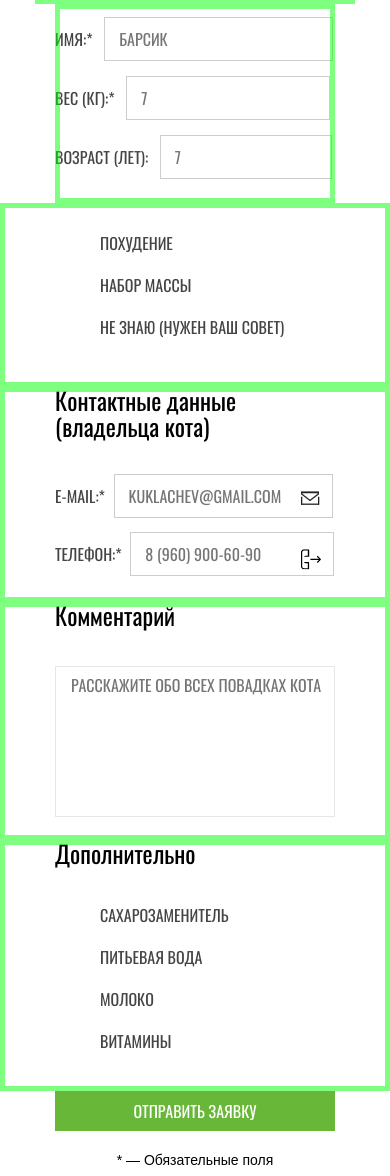
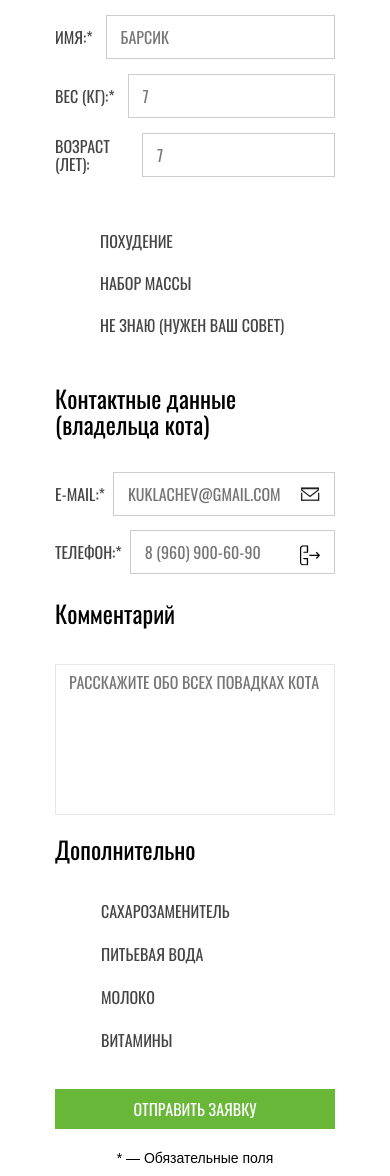
Before and after one commit to victoria-nsl/1669265-cat-energy-22, a website: page source/form.html in a window 390 px wide. Shown: the part 424-1600 px from the top of the page. Drawn offline with nearby package versions, Linux system fonts and the light colour scheme; files that its build step writes are made by us from their sources.

Commit message:
Адаптивная сетка для страницы формы

```diff
--- a/source/form.html
+++ b/source/form.html
@@ -2,6 +2,7 @@
 <html class="page" lang="ru">
   <head>
     <meta charset="utf-8">
+    <meta name="viewport" content="width=device-width, initial-scale=1">
     <title>Страница формы HTML Academy: Кэт энерджи</title>
     <link href="css/style.css" rel="stylesheet">
   </head>
@@ -10,7 +11,7 @@
 
     <header class="page-header">
       <div class="page-header__wrapper">
-        <div class="page-header__logo-block  container">
+        <div class="page-header__logo-block">
           <a class="page-header__logo-link-image" href="index.html" aria-label="Перейти на главную страницу">
             <img src="img/logo-mobile.svg" width="34" height="38" alt="Логотип-картинка магазина «Кэт энерджи»">
           </a>
@@ -45,7 +46,7 @@
 
     <main class="page-main form-main">
 
-      <div class="form-main__title-block  container">
+      <div class="form-main__title-block  container container--form">
         <h1 class="form-main__title">
           Подбор программы
         </h1>
@@ -57,7 +58,8 @@
 
       <form class="form-main__form form" action="https://echo.htmlacademy.ru" method="post">
 
-        <fieldset class="form__cat-information cat-information container">
+        <div class="form__wrapper-information-program">
+          <fieldset class="form__cat-information cat-information">
             <legend class = "visually-hidden">
               Информация о коте
             </legend>
@@ -66,11 +68,11 @@
                 <label class="cat-information__label form__label" for="cat-name"> Имя:*</label>
                 <input class="cat-information__input form__input-text" id="cat-name" type="text" name="cat-name" placeholder="Барсик" required >
               </li>
-            <li class="cat-information__item item-cat">
+              <li class="cat-information__item">
                 <label class="cat-information__label form__label" for="cat-weight"> Вес (кг):*</label>
                 <input class="cat-information__input form__input-text" id="cat-weight" type="text" name="cat-weight" placeholder="7" required>
               </li>
-            <li class="cat-information__item item-cat">
+              <li class="cat-information__item">
                 <label class="cat-information__label form__label" for="cat-age"> Возраст (лет):</label>
                 <input class="cat-information__input form__input-text" id="cat-age" type="text" name="cat-age" placeholder="7">
               </li>
@@ -79,27 +81,28 @@
 
           <fieldset class="form__change-program change-program">
             <legend class = "visually-hidden">Выбор программы</legend>
-          <ul class="change-program__list container">
+            <ul class="change-program__list">
               <li class="change-program__item">
                 <input class="change-program__input form__input form__input--radio" id="program-slim" type="radio" name="program" value="slim" checked>
                 <label class="change-program__label form__label" for="program-slim">Похудение</label>
               </li>
-            <li class="change-program__item item-radio">
+              <li class="change-program__item">
                 <input class="change-program__input form__input form__input--radio" id="program-fat" type="radio" name="program" value="fat">
                 <label class="change-program__label form__label" for="program-fat">Набор массы</label>
               </li>
-            <li class="change-program__item item-radio">
+              <li class="change-program__item">
                 <input class="change-program__input form__input form__input--radio" id="program-unknown" type="radio" name="program" value="unknown">
                 <label class="change-program__label form__label " for="program-unknown">Не знаю (Нужен ваш совет)</label>
               </li>
             </ul>
           </fieldset>
+        </div>
 
         <fieldset class="form__owner-information owner-information">
-          <legend class = "owner-information__title form__legend container">
+          <legend class = "owner-information__title form__legend container container--form">
             Контактные данные (владельца кота)
           </legend>
-          <ul class="owner-information__list container ">
+          <ul class="owner-information__list container container--form">
             <li class="owner-information__item">
               <label class="owner-information__label form__label" for="owner-email">E-mail:*</label>
               <div class="owner-information__field-input">
@@ -134,18 +137,18 @@
         </fieldset>
 
         <fieldset class="form__comments comments">
-          <legend class = "comments__title form__legend container">
+          <legend class = "comments__title form__legend container container--form ">
             Комментарий
           </legend>
-          <p class="comments__item  container">
+          <p class="comments__item  container container--form">
             <label class="visually-hidden" for="comments-text">Текст комментария</label>
             <textarea class="comments__text" id="comments-text" name="comments" placeholder="Расскажите обо всех повадках кота"></textarea>
           </p>
         </fieldset>
 
         <fieldset class="form__products-additional products-additional">
-          <legend class = "products-additional__title form__legend container ">Дополнительно</legend>
-          <ul class="products-additional__list  container">
+          <legend class = "products-additional__title form__legend container container--form ">Дополнительно</legend>
+          <ul class="products-additional__list  container container--form">
             <li class="products-additional__item">
               <input class="products-additional__input form__input form__input--checkbox" id="sweetener" type="checkbox" name="sweetener" checked>
               <label class="products-additional__label form__label" for="sweetener">Сахарозаменитель</label>
@@ -165,14 +168,15 @@
           </ul>
         </fieldset>
 
-        <div class="form__button  container">
-          <button class="button" type="submit">отправить заявку</button>
+        <div class="form__wrapper-button-notice  container container--form ">
+          <div class="form__button">
+            <button class="button button--form" type="submit">отправить заявку</button>
           </div>
 
-        <p class="form__notice container">
+          <p class="form__notice">
             * — Обязательные поля
           </p>
-
+        </div>
       </form>
 
     </main>
@@ -183,8 +187,8 @@
         <h2 class="visually-hidden">
           Контакты магазина
         </h2>
-        <div class="contacts__wrapper-text-block contacts__wrapper-text-block--grey">
-          <div class="contacts__text-block container">
+        <div class="contacts__wrapper-text-block">
+          <div class="contacts__text-block">
             <p class="contacts__invitation">
               Приглашаем к&nbsp;сотрудничеству  дилеров!
             </p>
--- a/source/less/blocks/cat-information.less
+++ b/source/less/blocks/cat-information.less
@@ -1,39 +1,49 @@
-.cat-information {
-  outline: 5px solid rgba(0, 255, 0, 0.5);
-  outline-offset: -5px;
-}
+.cat-information__list {
+  width: 280px;
+  padding: 11px 20px 9px 20px;
+  margin: 0 auto;
+  list-style: none;
 
-.cat-information__list {
-  list-style: none;
-  margin: 0;
-  padding: 0;
-  padding-top: 13px;
-  padding-bottom: 9px;
+  @media (min-width: @tablet-width) {
+    width: 668px;
+    padding: 0 30px 52px 70px;
+  }
+
+  @media (min-width: @desktop-width) {
+    width: 570px;
+    padding: 0 0 3px 0;
+    margin: 0;
+  }
 }
 
 .cat-information__item {
+  display: flex;
+  align-items: center;
+  width: 280px;
   margin-bottom: 15px;
 
-  &:nth-child(1) .cat-information__input {
-    width: 229px;
-    box-sizing: border-box;
+  @media (min-width: @tablet-width) {
+    width: 631px;
+    margin-bottom: 18px;
   }
 
-  &:nth-child(2) .cat-information__input {
-    width: 204px;
-    box-sizing: border-box;
-  }
-
-  &:nth-child(3) .cat-information__input {
-    width: 172px;
-    box-sizing: border-box;
+  @media (min-width: @desktop-width) {
+    width: 570px;
   }
 }
 
 .cat-information__label {
-  margin-right: 8px;
+  margin-right: 13px;
+
+  @media (min-width: @tablet-width) {
+    margin-right: 18px;
+  }
+
+  @media (min-width: @desktop-width) {
+    margin-right: 16px;
+  }
 }
 
 .cat-information__input {
-  padding: 12px 14px 12px 14px;
+  flex-grow: 1;
 }
--- a/source/less/blocks/change-program.less
+++ b/source/less/blocks/change-program.less
@@ -1,21 +1,39 @@
-.change-program {
-  outline: 5px solid rgba(0, 255, 0, 0.5);
-  outline-offset: -5px;
-}
+.change-program__list {
+  width: 280px;
+  margin: 0 auto;
+  padding: 28px 20px 5px 20px;
+  list-style: none;
 
-.change-program__list {
-  list-style: none;
-  margin: 0 auto;
-  padding: 0;
-  padding-top: 28px;
-  padding-bottom: 9px;
-  margin-bottom: 21px;
+  @media (min-width: @tablet-width) {
+    width: 668px;
+    padding: 30px 30px 7px 70px;
+  }
+
+  @media (min-width: @desktop-width) {
+    width: 570px;
+    padding: 30px 0;
+    margin: 0;
+  }
 }
 
 .change-program__item {
+  width: 280px;
   margin-bottom: 18px;
+
+  @media (min-width: @tablet-width) {
+    width: 631px;
+    margin-bottom: 23px;
+  }
+
+  @media (min-width: @desktop-width) {
+    width: 570px;
+  }
 }
 
 .change-program__label {
-  margin-left: 45px;
+  padding-left: 45px;
+
+  @media (min-width: @tablet-width) {
+    padding-left: 89px;
+  }
 }
--- a/source/less/blocks/comments.less
+++ b/source/less/blocks/comments.less
@@ -1,24 +1,28 @@
-.comments {
-  outline: 5px solid rgba(0, 255, 0, 0.5);
-  outline-offset: -5px;
-}
+.comments__title {
+  padding-top: 6px;
+  padding-bottom: 38px;
 
-.comments__title {
-  margin-bottom: 38px;
+  @media (min-width: @tablet-width) {
+    padding-top: 25px;
+    padding-bottom: 76px;
+  }
+
+  @media (min-width: @desktop-width) {
+    padding-top: 34px;
+  }
 }
 
 .comments__item {
   margin: 0 auto;
-  margin-bottom: 18px;
 }
 
 .comments__text {
   width: 280px;
   height: 151px;
-  padding: 9px 12px 10px 15px;
+  padding: 8px 13px 8px 13px;
   font-family: inherit;
   font-style: normal;
-  font-weight: normal;
+  font-weight: 400;
   font-size: 16px;
   line-height: 18px;
   text-transform: uppercase;
@@ -26,4 +30,12 @@
   box-sizing: border-box;
   border: 1px solid @grey-textarea;
   resize: none;
+
+  @media (min-width: @tablet-width) {
+    width: 631px;
+    height: 174px;
+    padding: 10px 19px;
+    font-size: 20px;
+    line-height: 30px;
+  }
 }
--- a/source/less/blocks/contacts.less
+++ b/source/less/blocks/contacts.less
@@ -1,4 +1,8 @@
 .contacts__wrapper-text-block--grey {
+  background-color: @grey-basic;
+}
+
+.contacts__wrapper-text-block {
   background-color: @grey-basic;
 }
 
--- a/source/less/blocks/form.less
+++ b/source/less/blocks/form.less
@@ -1,13 +1,18 @@
 .form fieldset {
   padding: 0;
-  margin: 0 auto;
+  margin: 0;
   border: none;
 }
 
 .form__legend {
-  font-weight: normal;
+  font-weight: 400;
   font-size: 24px;
   line-height: 26px;
+
+  @media (min-width: @tablet-width) {
+    font-size: 36px;
+    line-height: 36px;
+  }
 }
 
 .form__label {
@@ -16,9 +21,15 @@
   line-height: 18px;
   text-transform: uppercase;
   color: @grey-special-dark;
+
+  @media (min-width: @tablet-width) {
+    font-size: 20px;
+    line-height: 30px;
+  }
 }
 
 .form__input-text {
+  padding: 12px 14px 12px 14px;
   font-family: inherit;
   font-style: normal;
   font-weight: 400;
@@ -28,14 +39,42 @@
   color: @grey-special-dark;
   border: 1px solid @grey-border;
   box-sizing: border-box;
+
+  @media (min-width: @tablet-width) {
+    padding: 11px 19px 11px 19px;
+    font-size: 20px;
+    line-height: 30px;
+  }
 }
 
 .form__input {
   display: none;
 }
 
+.form__wrapper-button-notice {
+  @media (min-width: @tablet-width) {
+    display: flex;
+    align-items: center;
+    margin-bottom: 72px;
+  }
+
+  @media (min-width: @desktop-width) {
+    margin-bottom: 84px;
+  }
+}
+
 .form__button {
   margin-bottom: 21px;
+
+  @media (min-width: @tablet-width) {
+    margin-bottom: 0;
+    margin-right: 61px;
+  }
+
+  @media (min-width: @desktop-width) {
+    margin-bottom: 0;
+    margin-right: 81px;
+  }
 }
 
 .form__notice {
@@ -47,4 +86,11 @@
   font-size: 14px;
   line-height: 16px;
   text-align: center;
+
+  @media (min-width: @tablet-width) {
+    width: 180px;
+    margin: 0;
+    font-size: 16px;
+    line-height: 16px;
+  }
 }
--- a/source/less/blocks/main-navigation.less
+++ b/source/less/blocks/main-navigation.less
@@ -59,6 +59,11 @@
     font-weight: 400;
     font-size: 20px;
     line-height: 30px;
+  }
+}
+
+.main-navigation__item--index a {
+  @media (min-width: @desktop-width) {
     color: @white-basic;
   }
 }
--- a/source/less/blocks/owner-information.less
+++ b/source/less/blocks/owner-information.less
@@ -1,52 +1,71 @@
-.owner-information {
-  outline: 5px solid rgba(0, 255, 0, 0.5);
-  outline-offset: -5px;
-}
+.owner-information__title {
+  padding-top: 25px;
+  padding-bottom: 21px;
 
-.owner-information__title {
-  margin-bottom: 21px;
+  @media (min-width: @tablet-width) {
+    padding-top: 75px;
+    padding-bottom: 40px;
+  }
+
+  @media (min-width: @desktop-width) {
+    padding-top: 48px;
+  }
 }
 
 .owner-information__list {
   list-style: none;
   margin: 0 auto;
-  padding: 0;
   padding-top: 14px;
-  padding-bottom: 12px;
+  padding-bottom: 6px;
+
+  @media (min-width: @tablet-width) {
+    padding-top: 35px;
+    padding-bottom: 20px;
+  }
+
+  @media (min-width: @desktop-width) {
+    display: flex;
+    justify-content: space-between;
+  }
 }
 
 .owner-information__item {
+  display: flex;
+  justify-content: space-between;
+  align-items: center;
+  width: 280px;
   margin-bottom: 14px;
 
-  &:nth-child(1) .owner-information__input {
-    width: 219px;
-    box-sizing: border-box;
+  @media (min-width: @tablet-width) {
+    width: 631px;
+    margin-bottom: 18px;
   }
 
-  &:nth-child(2) .owner-information__input {
-    width: 204px;
-    box-sizing: border-box;
+  @media (min-width: @desktop-width) {
+    width: 570px;
+    margin-bottom: 13px;
   }
 }
 
 .owner-information__label {
-  margin-right: 5px;
-  display: inline-block;
-  vertical-align: middle;
+  margin-right: 8px;
+
+  @media (min-width: @tablet-width) {
+    margin-right: 16px;
+  }
 }
 
 .owner-information__field-input {
   position: relative;
-  display: inline-block;
-  vertical-align: middle;
-}
-
-.owner-information__input {
-  padding: 12px 14px 12px 14px;
+  flex-grow: 1;
 }
 
 .owner-information__field-input svg {
   position: absolute;
-  top: 17px;
-  right: 13px;
+  top: 15px;
+  right: 15px;
 }
+
+.owner-information__input {
+  width: 100%;
+}
--- a/source/less/blocks/products-additional.less
+++ b/source/less/blocks/products-additional.less
@@ -1,24 +1,72 @@
-.products-additional {
-  outline: 5px solid rgba(0, 255, 0, 0.5);
-  outline-offset: -5px;
-}
+.products-additional__title {
+  padding-top: 16px;
+  padding-bottom: 30px;
 
-.products-additional__title {
-  margin-bottom: 37px;
+  @media (min-width: @tablet-width) {
+    padding-top: 60px;
+    padding-bottom: 55px;
+  }
+
+  @media (min-width: @desktop-width) {
+    padding-top: 62px;
+  }
 }
 
 .products-additional__list {
   list-style: none;
   margin: 0 auto;
-  padding: 0;
-  padding-top: 0;
-  padding-bottom: 20px;
+  padding-top: 7px;
+  padding-bottom: 18px;
+
+  @media (min-width: @tablet-width) {
+    display: flex;
+    flex-wrap: wrap;
+    padding-top: 7px;
+    padding-bottom: 15px;
+  }
+
+  @media (min-width: @desktop-width) {
+    padding-bottom: 5px;
+  }
 }
 
 .products-additional__item {
-  margin-bottom: 18px;
+  margin-bottom: 19px;
+
+  @media (min-width: @tablet-width) {
+    width: 282px;
+    margin-right: 60px;
+    margin-bottom: 42px;
+  }
+
+  @media (min-width: @desktop-width) {
+    width: 244px;
+    margin-right: 80px;
+    margin-bottom: 61px;
+  }
 }
 
+.products-additional__item:nth-child(even) {
+  @media (min-width: @tablet-width) {
+    margin-right: 0;
+  }
+
+  @media (min-width: @desktop-width) {
+    margin-right: 80px;
+  }
+}
+
+.products-additional__item:nth-child(4n) {
+  @media (min-width: @desktop-width) {
+    margin-right: 0;
+  }
+}
+
+
 .products-additional__label {
-  margin-left: 45px;
+  margin-left: 46px;
+
+  @media (min-width: @tablet-width) {
+    margin-left: 59px;
+  }
 }
```
Also changed, not shown: source/index.html (+3 -3 lines), source/less/blocks/button.less (+14 -0 lines), source/less/blocks/form-main.less (+52 -2 lines), source/less/blocks/functional-food.less (+8 -6 lines), source/less/global/global.less (+14 -0 lines). Lines whose indentation alone changed are shown as unchanged.
